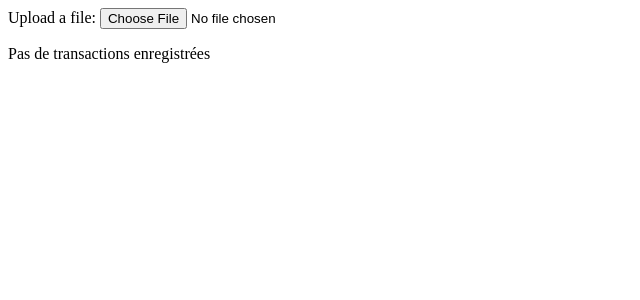
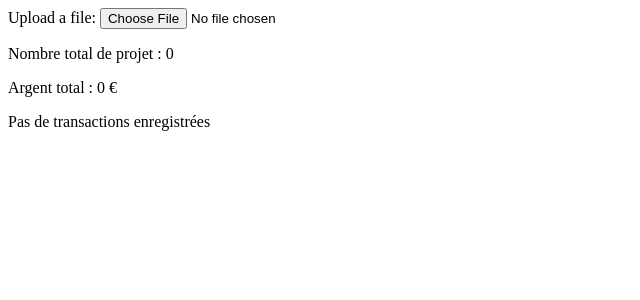
Before and after one commit to ARNAUDVictor/InvestBoardV2, a Svelte app: page / in a window 1280 px wide. Shown: the top 300 px of the page, without its empty margins (0-640 px from the left). Built offline with nearby package versions, Linux system fonts and the light colour scheme.

Commit message:
creation of StatsStore to manage global stats of investissement

```diff
--- a/src/components/TransactionView.svelte
+++ b/src/components/TransactionView.svelte
@@ -1,11 +1,13 @@
 <script>
-    import { transactions } from "../store/store";
+    import { transactionsStore } from "../store/transactionsStore";
+    import { statsStore } from "../store/statsStore";
 
     // Le store est automatiquement réactif grâce à $transactions
-    $:transactionFromStore = $transactions;
+    $:transactionFromStore = $transactionsStore;
 
 </script>
-
+<p>Nombre total de projet : {$statsStore.totalProjectAmount}</p>
+<p>Argent total : {$statsStore.getTotalLoanedMoney} €</p>
 {#if transactionFromStore.length > 0}
     <table>
         <thead>
--- a/src/services/dataCollector.js
+++ /dev/null
@@ -1,4 +0,0 @@
-export function getAllTransactions(){
-    let data = localStorage.getItem("content");
-    return JSON.parse(data);
-}
--- a/src/services/fileProcessor.js
+++ b/src/services/fileProcessor.js
@@ -1,9 +1,10 @@
-import { transactions } from "../store/store";
+import { transactionsStore } from "../store/transactionsStore";
 import Papa from "papaparse";
 
 export function processCSVFile(file){
     Papa.parse(file, {header: true, dynamicTyping: true, skipEmptyLines: true, chunkSize: 1024 *1024, chunk: (results) => {
-        transactions.update(existingData => [...existingData, ...results.data]);
+        console.log(results.data);
+        transactionsStore.update((existingData) => [...existingData, ...results.data]);
     },
     complete: () => {
         console.log("file parsing is complete");
@@ -13,9 +14,3 @@ export function processCSVFile(file){
     }
     });
 }
-
-function addToStore(newData) {
-    transactions.update((existingData) => {
-        return [...existingData, ...newData];
-    });
-}
--- /dev/null
+++ b/src/store/statsStore.js
@@ -0,0 +1,37 @@
+import { derived } from "svelte/store";
+import { transactionsStore } from "./transactionsStore";
+
+function filterByType(type){
+    return (transaction) => transaction.Opération == type;
+}
+
+function getNumberProject(transactions){
+    const result = transactions.filter(filterByType("Offre acceptée"));
+    return result.length;
+}
+
+function getTotalLoanedMoney(transactions){
+    let total = 0;
+    const projets = transactions.filter(filterByType("Offre acceptée"));
+    for(let projet of projets){
+        total += projet.Montant;
+    }
+    return Math.abs(total);
+
+}
+
+function createStatsStore() {
+        //création du store derivé du store "transactionStore"
+    const store = derived(transactionsStore, $transactionStore => {
+        return {
+            totalProjectAmount: getNumberProject($transactionStore),
+            getTotalLoanedMoney: getTotalLoanedMoney($transactionStore),
+        };
+    });
+
+    // return le store avec l'interface d'abonnement.
+    return {subscribe: store.subscribe}
+}
+
+
+export const statsStore = createStatsStore();
--- a/src/store/store.js
+++ /dev/null
@@ -1,3 +0,0 @@
-import { writable } from "svelte/store";
-
-export let transactions = writable([]);
--- /dev/null
+++ b/src/store/transactionsStore.js
@@ -0,0 +1,3 @@
+import { writable } from "svelte/store";
+
+export let transactionsStore = writable([]);
```
Also changed, not shown: src/services/localStorage.js (deleted, +0 -8 lines).
